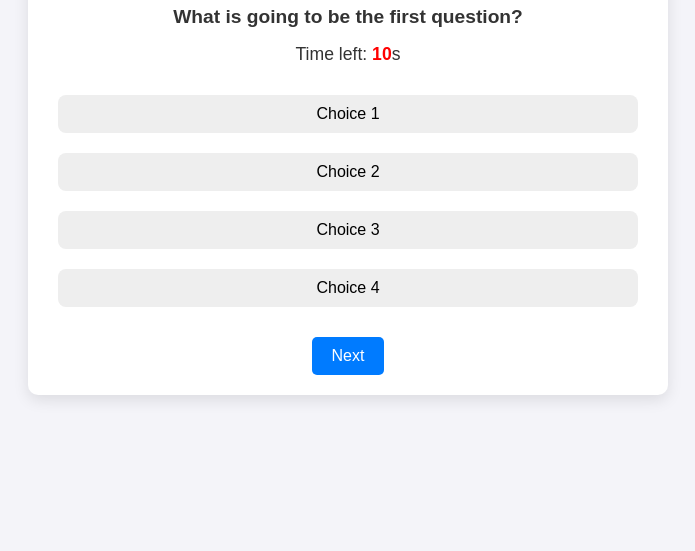
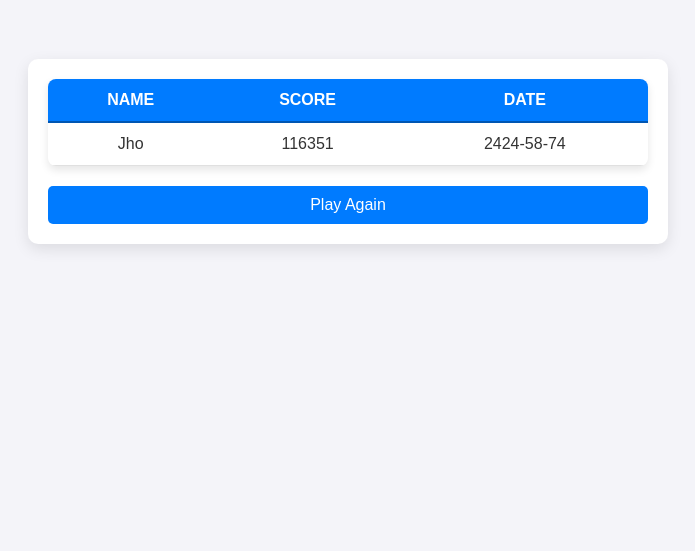
Before and after one commit to Jhonneg/quizApp, a website: page public/index.html in a window 1280 px wide. Shown: the part 249-800 px from the top of the page, without its empty margins (292-987 px from the left). Drawn offline with Linux system fonts and the light colour scheme.

Commit message:
styling done

```diff
--- a/public/index.html
+++ b/public/index.html
@@ -9,7 +9,7 @@
   </head>
   <body>
     <div class="quiz-container">
-      <div id="quiz-box">
+      <div id="quiz-box" style="display: none">
         <h1 id="qustion-number">Question 1</h1>
         <h2 id="question-text">What is going to be the first question?</h2>
         <div id="timer">Time left: <span id="time-left">10</span>s</div>
@@ -21,6 +21,30 @@
         </div>
         <button type="button" id="next-btn" class="btn" disabled>Next</button>
       </div>
+      <div id="loader" style="display: none">
+        <h2>Loading High scores...</h2>
+      </div>
+      <div id="high-score-container">
+        <table id="high-scores-table">
+          <thead>
+            <tr>
+              <th>Name</th>
+              <th>Score</th>
+              <th>Date</th>
+            </tr>
+          </thead>
+          <tbody id="high-scores-list">
+            <tr>
+              <td>Jho</td>
+              <td>116351</td>
+              <td>2424-58-74</td>
+            </tr>
+          </tbody>
+        </table>
+        <button type="button" id="play-again-btn" class="btn">
+          Play Again
+        </button>
+      </div>
     </div>
   </body>
 </html>
--- a/public/styles.css
+++ b/public/styles.css
@@ -80,3 +80,36 @@ h2 {
     transition: background-color 0.3s;
   }
 }
+
+#high-score-container {
+  display: flex;
+  flex-direction: column;
+}
+
+table {
+  width: 100%;
+  border-collapse: separate;
+  border-spacing: 0;
+  box-shadow: 0 4px 8px rgba(0, 0, 0, 0.1);
+  border-radius: 8px;
+  overflow: hidden;
+}
+
+td,
+th {
+  padding: 12px;
+  border-bottom: 1px solid #e0e0e0;
+  text-align: center;
+}
+
+th {
+  background-color: #007bff;
+  color: white;
+  font-weight: bold;
+  text-transform: uppercase;
+  border-bottom: 2px solid #0056b3;
+}
+
+.highlight {
+  background-color: #80e280;
+}
```
